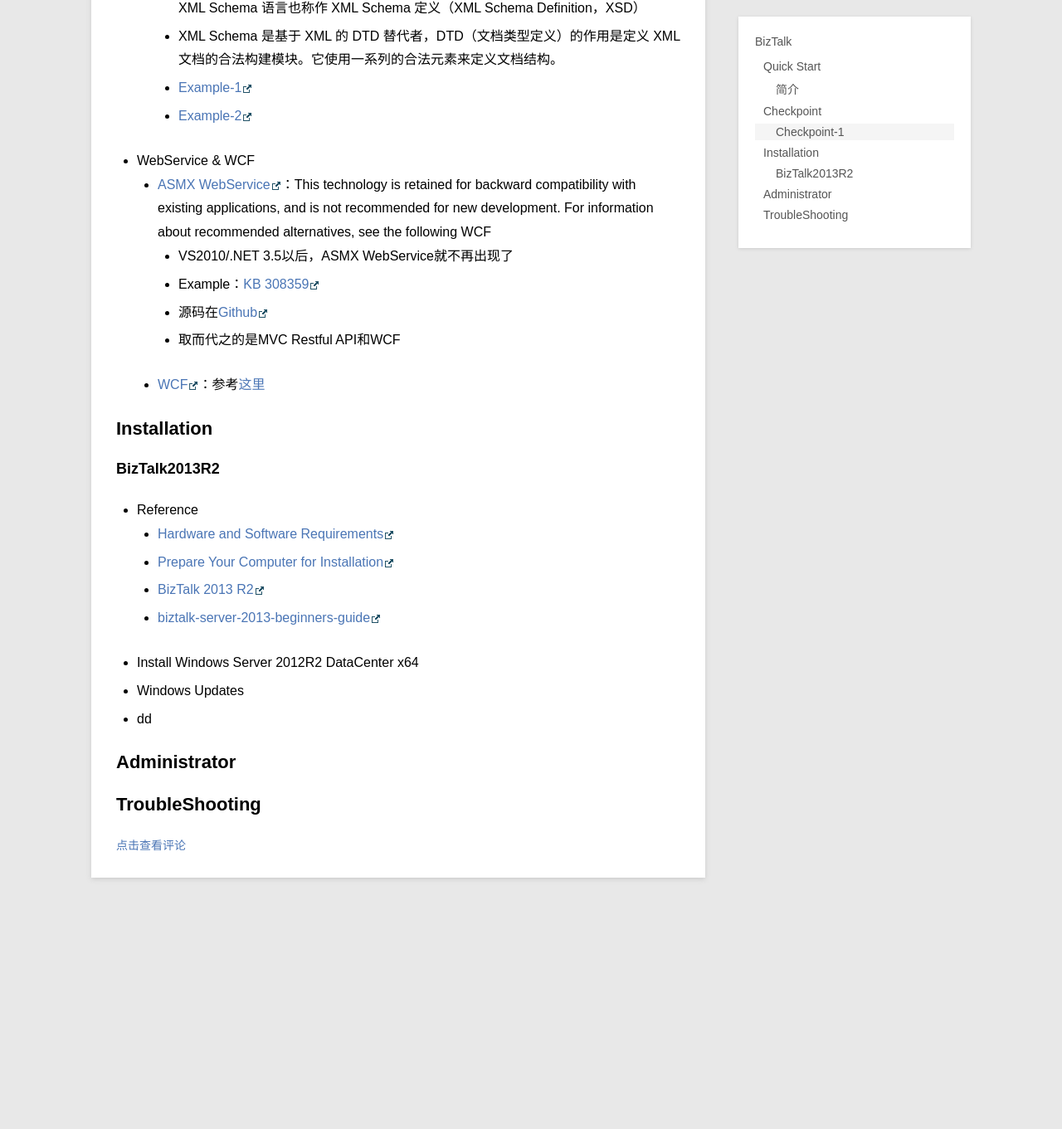
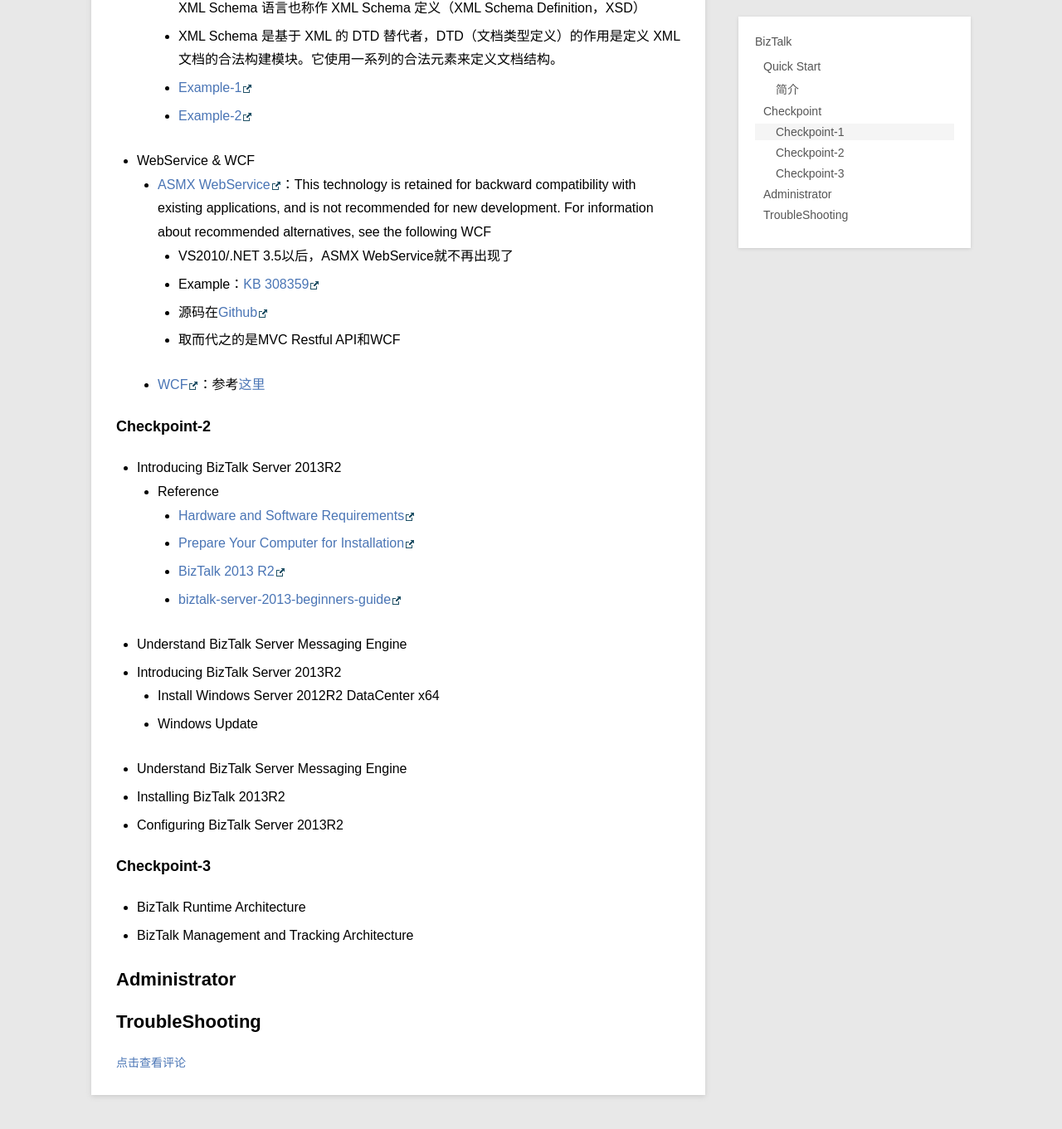
Before and after one commit to wu-wenxiang/wu-wenxiang.github.io, a Jekyll site: the page built from _posts/course/2016-06-27-BizTalk.md, in a window 1280 px wide and 1400 px high, scrolled down 2630 px. Shown: the top 1361 px of the window at 83% size. Built offline with Jekyll 4.4.1, drawn with Linux system fonts in a browser that asks for light colours; before the commit the page ends 3768 px from its top, so only the background shows below that.

Commit message:
update _posts/course/2016-06-27-BizTalk.md

```diff
--- a/_posts/course/2016-06-27-BizTalk.md
+++ b/_posts/course/2016-06-27-BizTalk.md
@@ -83,17 +83,24 @@ description:    关于BizTalk的入门，安装，使用和常见问题的排查
 		- 取而代之的是MVC Restful API和WCF
 	- [WCF](https://msdn.microsoft.com/en-us/library/bb907578(v=vs.120).aspx)：参考[这里](http://blog.wuwenxiang.net/WCF)
 
-## Installation
+### Checkpoint-2
+- Introducing BizTalk Server 2013R2
+	- Reference
+		- [Hardware and Software Requirements](https://msdn.microsoft.com/en-us/library/jj248697.aspx)
+		- [Prepare Your Computer for Installation](https://msdn.microsoft.com/en-us/library/jj248684.aspx)
+		- [BizTalk 2013 R2](https://msdn.microsoft.com/en-us/library/jj248681.aspx)
+		- [biztalk-server-2013-beginners-guide](http://social.technet.microsoft.com/wiki/contents/articles/17398.biztalk-server-2013-beginners-guide.aspx)
+- Understand BizTalk Server Messaging Engine
+- Introducing BizTalk Server 2013R2
+	- Install Windows Server 2012R2 DataCenter x64
+	- Windows Update
+- Understand BizTalk Server Messaging Engine
+- Installing BizTalk 2013R2
+- Configuring BizTalk Server 2013R2
 
-### BizTalk2013R2
-- Reference
-	- [Hardware and Software Requirements](https://msdn.microsoft.com/en-us/library/jj248697.aspx)
-	- [Prepare Your Computer for Installation](https://msdn.microsoft.com/en-us/library/jj248684.aspx)
-	- [BizTalk 2013 R2](https://msdn.microsoft.com/en-us/library/jj248681.aspx)
-	- [biztalk-server-2013-beginners-guide](http://social.technet.microsoft.com/wiki/contents/articles/17398.biztalk-server-2013-beginners-guide.aspx)
-- Install Windows Server 2012R2 DataCenter x64
-- Windows Updates
-- dd
+### Checkpoint-3
+- BizTalk Runtime Architecture
+- BizTalk Management and Tracking Architecture
 
 ## Administrator
 
```
